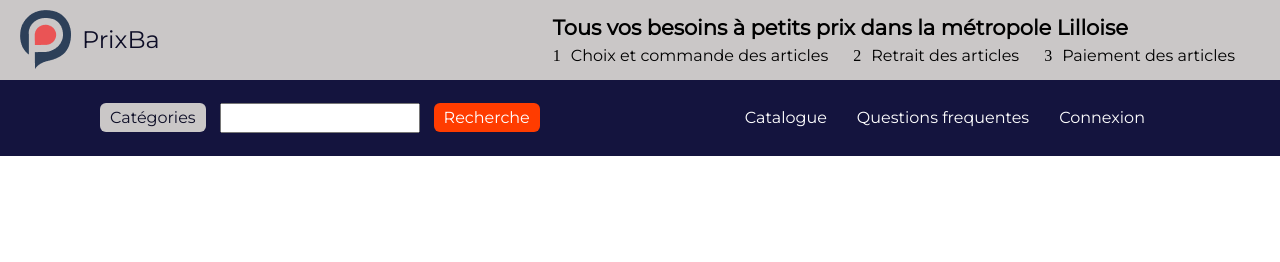
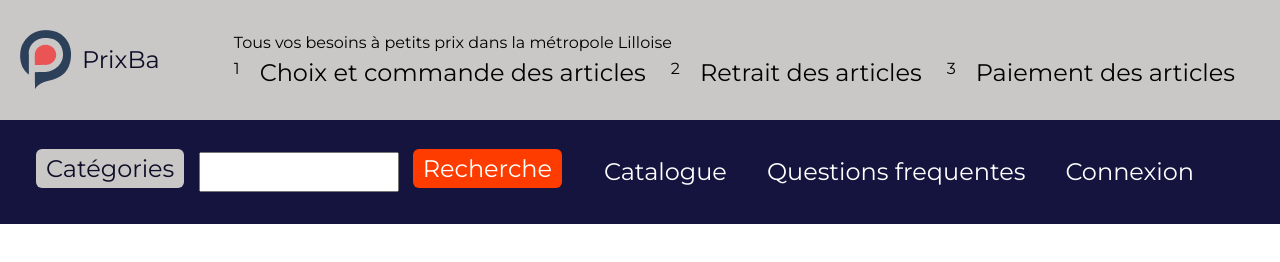
Before and after one commit to DIENEAntoine/projet_prixba, a plain HTML site: page index.html in a window 1280 px wide. Drawn offline with Linux system fonts and the light colour scheme.

Commit message:
Avant prod

```diff
--- a/style.css
+++ b/style.css
@@ -53,8 +53,16 @@ a {
   text-decoration: none;
 }
 
+.product-list-titre-item {
+  list-style: none;
+}
+
 *, ::before, ::after {
   box-sizing: border-box;
+}
+
+body {
+  font-family: "Montserrat", sans-serif;
 }
 
 header {
@@ -64,6 +72,7 @@ header {
   align-items: center;
   background-color: rgb(202, 199, 199);
   padding: 10px 20px;
+  height: 120px;
 }
 
 header #logo {
@@ -83,10 +92,11 @@ header #left-container {
   flex-direction: column;
 }
 
-#left-container h2 {
+#left-container h3 {
   font-family: "Montserrat", sans-serif;
   font-weight: bold;
-  font-size: 21px;
+  font-size: xx-large;
+  margin-left: 30px;
 }
 
 header #left-container ul {
@@ -97,15 +107,15 @@ header #left-container ul {
 #left-container ul li {
   font-family: "Montserrat", sans-serif;
   margin-right: 25px;
+  font-size: x-large;
 }
 
 #left-container ul p {
-  margin-right: 10px;
+  margin-right: 20px;
 }
 
 nav #nav-container {
-  padding-top: 15px;
-  padding-bottom: 15px;
+  padding: 20px;
   display: flex;
   justify-content: space-around;
   align-items: center;
@@ -116,7 +126,7 @@ nav #nav-container {
   margin: 10px;
   padding: 5px 10px;
   border-radius: 6px;
-  font-family: "Montserrat", sans-serif;
+  font-size: x-large;
 }
 
 .nav-search .cat {
@@ -131,7 +141,7 @@ nav #nav-container {
 
 .nav-search input {
   width: 200px;
-  height: 30px;
+  height: 40px;
 }
 
 #nav-container ul {
@@ -139,9 +149,10 @@ nav #nav-container {
 }
 
 #nav-container ul li {
-  margin: 15px;
+  margin: 20px;
   color: white;
   font-family: "Montserrat", sans-serif;
+  font-size: x-large;
 }
 
 /*# sourceMappingURL=style.css.map */
```
Also changed, not shown: 2 other files.
